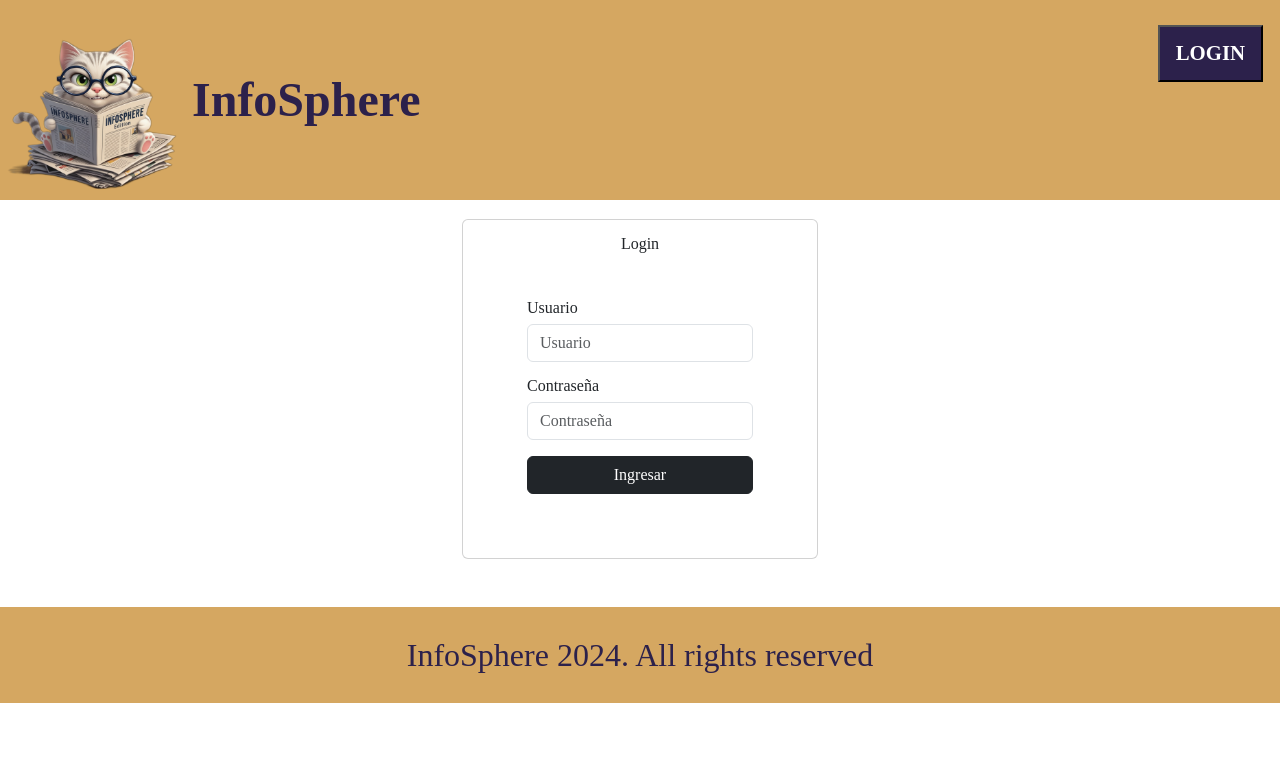
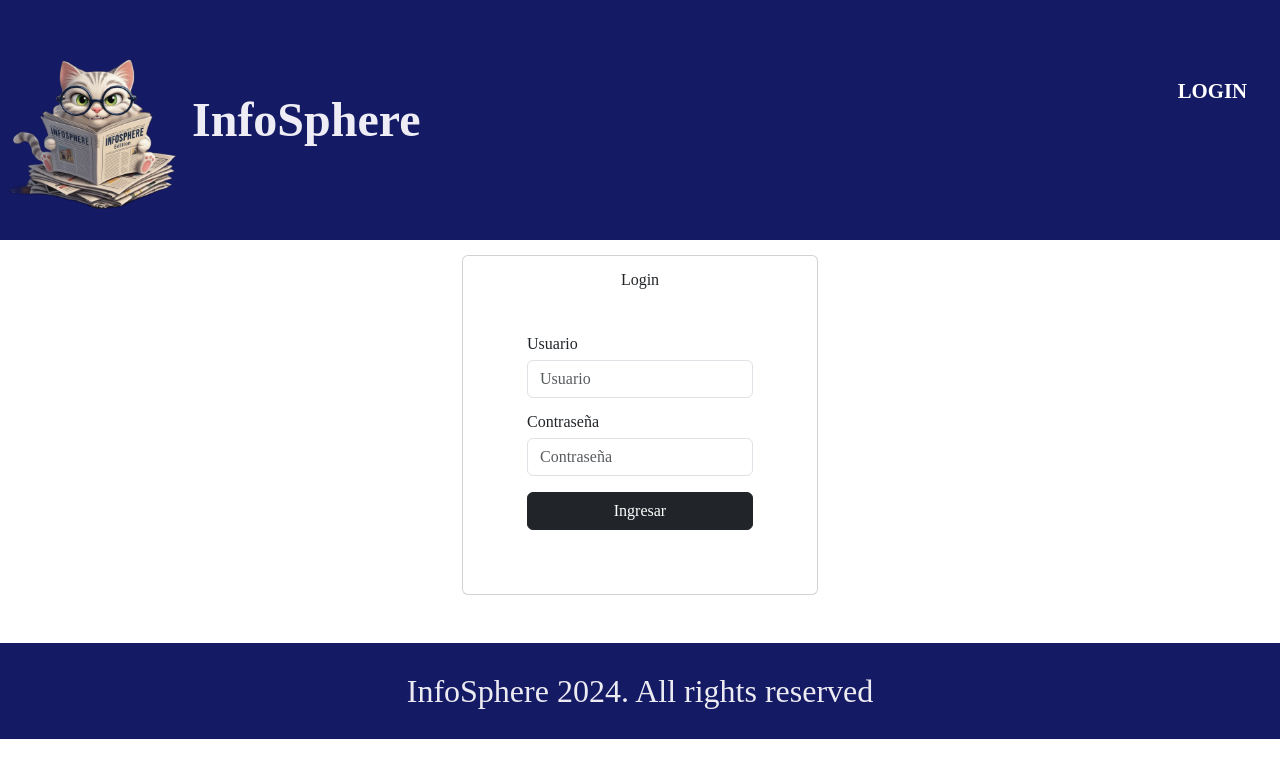
Before and after one commit to sarainesgonz/prog3-tif, a React (Vite) app in the folder InfoSphere/: page /login in a window 1280 px wide. Shown: the top 778 px of the page. Built offline with nearby package versions, Linux system fonts and the light colour scheme.

Commit message:
changes in styles of cards

```diff
--- a/InfoSphere/src/components/layout/ArticleCard.jsx
+++ b/InfoSphere/src/components/layout/ArticleCard.jsx
@@ -5,12 +5,13 @@ import { Link } from 'react-router-dom';
 function ArticleCard(props) {
     const { title, created_at, abstract, content, image, author } = props;
     const formatDate = new Date(created_at).toLocaleDateString(); //fecha formato normal
+    const defaultImage = "../../public/defaultImage.jpeg";
 
     return (
-        <div className="col-lg-4 col-md-6 mb-4 d-flex">
+        <div className="col-lg-6 col-md-6 mb-4 d-flex">
             <div className="card flex-fill">
 
-                <img src={image} alt="" className="card-img-top" style={{ height: '200px', objectFit: 'contain' }} />
+                <img src={image || defaultImage} alt="" className="card-img-top" style={{ height: '200px', objectFit: 'contain' }} />
                 {/* <p>{content}</p> */}
                 <div className="card-body d-flex flex-column">
                     <h1 className="card-title" style={{ fontSize: '2rem', fontWeight: 'bold', color: '#2c214b' }}>{title}</h1>
--- a/InfoSphere/src/styles/Footer.css
+++ b/InfoSphere/src/styles/Footer.css
@@ -1,7 +1,7 @@
 .footer {
-    background-color: rgb(213, 167, 97);
+    background-color:rgb(20, 26, 100);
     font-size: 2rem;
     text-align: center;
-    color: rgb(44, 33, 75);
+    color: rgb(237, 235, 242);
     padding: 2rem;
 }
--- a/InfoSphere/src/styles/Header.css
+++ b/InfoSphere/src/styles/Header.css
@@ -1,8 +1,8 @@
 .header {
-    background-color: rgb(213, 167, 97);
+    background-color: rgb(20, 26, 100);
     display: flex;
     align-items: center;
-    height: 25vh;
+    height: 30vh;
 }
 
 .header img {
@@ -12,7 +12,7 @@
 
 .header h1 {
     font-size: 3rem;
-    color: rgb(44, 33, 75);
+    color: rgb(238, 236, 244);
     font-weight: bold;
 }
 
@@ -20,7 +20,8 @@
     display: flex;
     flex-wrap: wrap;
     justify-content: right;
-    margin: -11rem 1rem 8.5rem 0;;
+    margin: -11rem 1rem 8.5rem 0;
+
 }
 
 .login-btn button {
@@ -28,12 +29,13 @@
     font-size: 1.3rem;
     font-weight: bold;
     margin: 1px;
-    background-color:  rgb(44, 33, 75);
+    background-color: rgb(20, 26, 100);
     color: white;
     cursor: pointer;
     text-transform: uppercase;
+    border: none;
 }
 
 .login-btn button:hover {
-    color: rgb(68, 62, 85);
+    color: rgb(147, 189, 224);
 }
```
Also changed, not shown: InfoSphere/public/defaultimage.jpeg (added).
